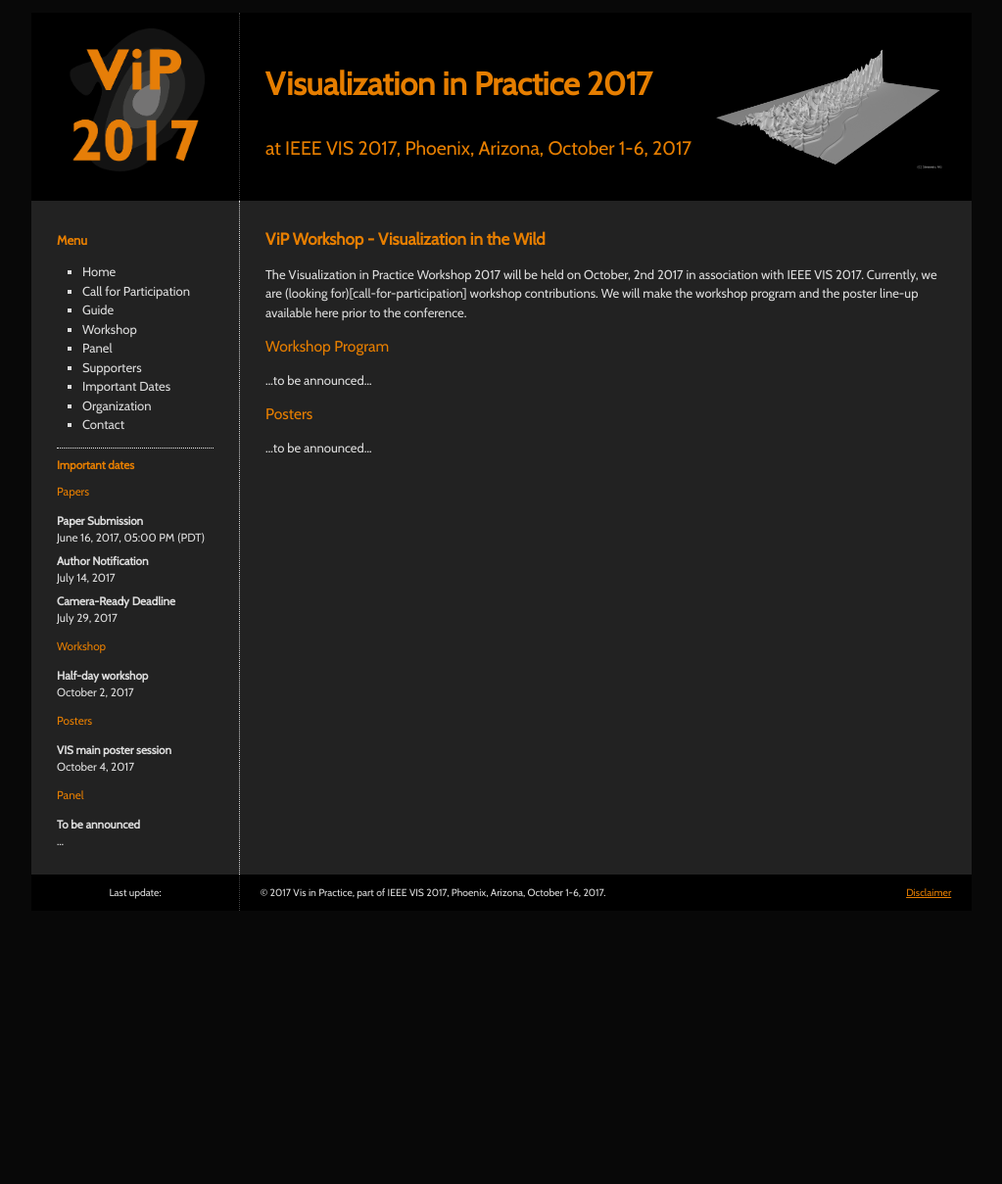
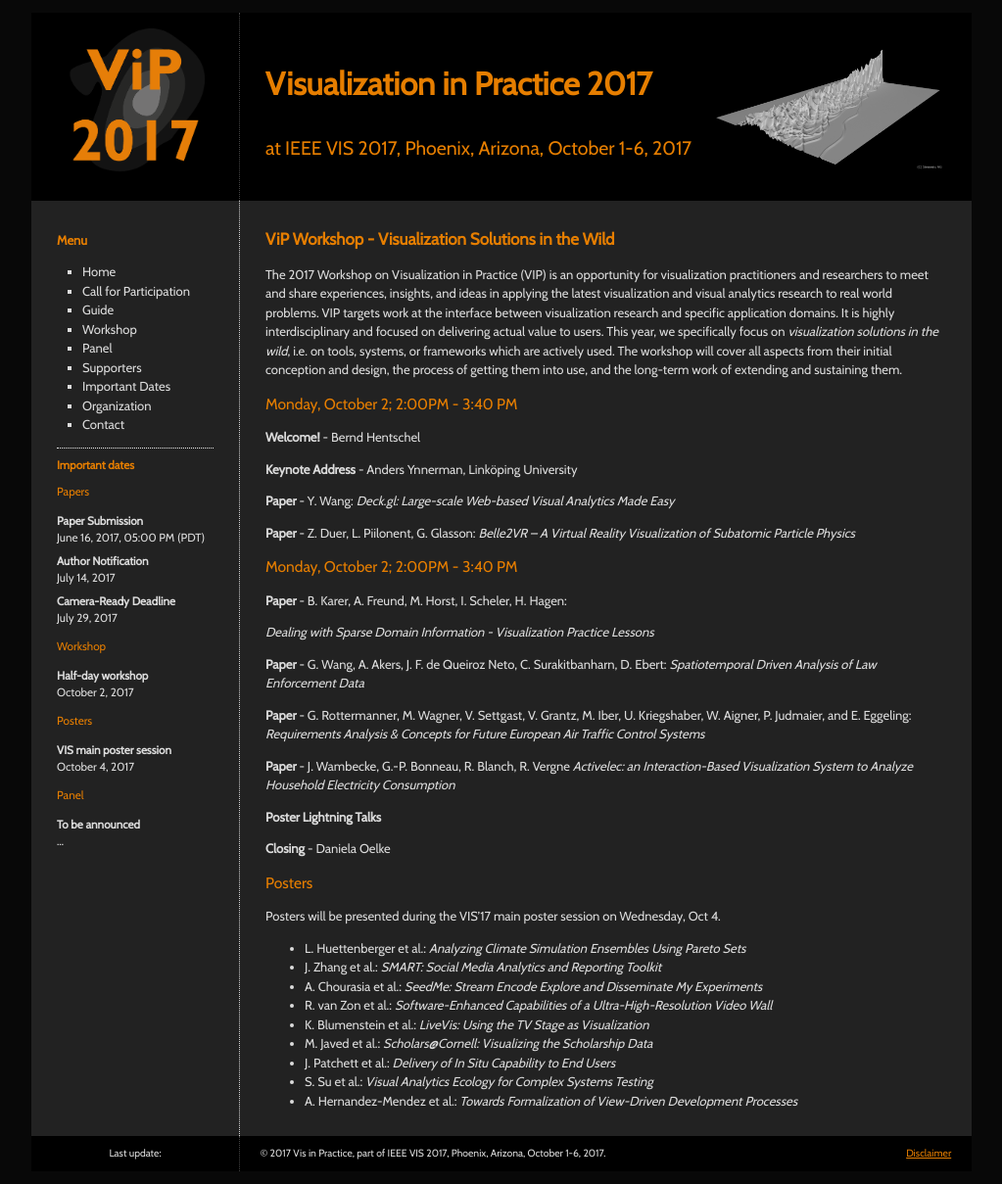
Before and after one commit to bhentschel/vip.org, a Jekyll site: the page built from _pages/workshop.md, in a window 1280 px wide. Shown: the whole page at 98% size, without its empty margins (128-1151 px from the left). Built offline with Jekyll 4.4.1, drawn with Linux system fonts in a browser that asks for light colours; before the commit the page ends 943 px from its top, so only the background shows below that.

Commit message:
added workshop program

```diff
--- a/_pages/workshop.md
+++ b/_pages/workshop.md
@@ -4,14 +4,54 @@ title: Workshop
 
 ---
 
-# ViP Workshop - Visualization in the Wild
+# ViP Workshop - Visualization Solutions in the Wild
 
-The Visualization in Practice Workshop 2017 will be held on October, 2nd 2017 in association with IEEE VIS 2017. Currently, we are (looking for)[call-for-participation] workshop contributions. We will make the workshop program and the poster line-up available here prior to the conference.
+The 2017 Workshop on Visualization in Practice (VIP) is an opportunity for visualization practitioners and researchers to meet and share experiences, insights, and ideas in applying the latest visualization and visual analytics research to real world problems. VIP targets work at the interface between visualization research and specific application domains. It is highly interdisciplinary and focused on delivering actual value to users. This year, we specifically focus on *visualization solutions in the wild*, i.e. on tools, systems, or frameworks which are actively used. The workshop will cover all aspects from their initial conception and design, the process of getting them into use, and the long-term work of extending and sustaining them.
 
-## Workshop Program
 
-...to be announced...
+
+## Monday, October 2; 2:00PM - 3:40 PM
+__Welcome!__ - Bernd Hentschel
+
+__Keynote Address__ - Anders Ynnerman, Linköping University
+
+__Paper__ - Y. Wang:
+_Deck.gl: Large-scale Web-based Visual Analytics Made Easy_
+
+__Paper__ - Z. Duer, L. Piilonent, G. Glasson:
+_Belle2VR – A Virtual Reality Visualization of Subatomic Particle Physics_
+
+
+
+## Monday, October 2; 2:00PM - 3:40 PM
+
+__Paper__ -  B. Karer, A. Freund, M. Horst, I. Scheler, H. Hagen:
+
+_Dealing with Sparse Domain Information - Visualization Practice Lessons_
+
+__Paper__ -  G. Wang, A. Akers, J. F. de Queiroz Neto, C. Surakitbanharn, D. Ebert:
+_Spatiotemporal Driven Analysis of Law Enforcement Data_
+
+__Paper__ - G. Rottermanner, M. Wagner, V. Settgast, V. Grantz, M. Iber, U. Kriegshaber, W. Aigner, P. Judmaier, and E. Eggeling:
+_Requirements Analysis & Concepts for Future European Air Traffic Control Systems_
+
+__Paper__ - J. Wambecke, G.-P. Bonneau, R. Blanch, R. Vergne
+_Activelec: an Interaction-Based Visualization System to Analyze Household Electricity Consumption_
+
+__Poster Lightning Talks__
+
+__Closing__ - Daniela Oelke
+
 
 ## Posters
+Posters will be presented during the VIS'17 main poster session on Wednesday, Oct 4.
 
-...to be announced...
+* L. Huettenberger et al.: _Analyzing Climate Simulation Ensembles Using Pareto Sets_
+* J. Zhang et al.: _SMART: Social Media Analytics and Reporting Toolkit_
+* A. Chourasia et al.: _SeedMe: Stream Encode Explore and Disseminate My Experiments_
+* R. van Zon et al.: _Software-Enhanced Capabilities of a Ultra-High-Resolution Video Wall_
+* K. Blumenstein et al.: _LiveVis: Using the TV Stage as Visualization_
+* M. Javed et al.: _Scholars@Cornell: Visualizing the Scholarship Data_
+* J. Patchett et al.: _Delivery of In Situ Capability to End Users_
+* S. Su et al.: _Visual Analytics Ecology for Complex Systems Testing_
+* A. Hernandez-Mendez et al.: _Towards Formalization of View-Driven Development Processes_
```
